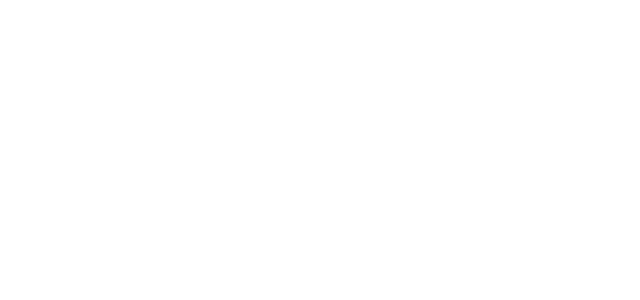
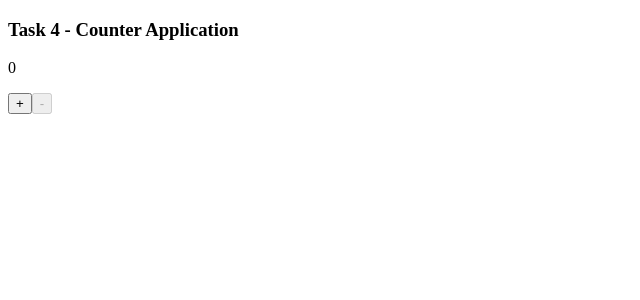
Before and after one commit to Jaimin155/SSPL, a React (Vite) app in the folder React-Tasks/: page /task4 in a window 1280 px wide. Before the commit this address had no page. Shown: the top 300 px of the page, without its empty margins (0-640 px from the left). Built offline with nearby package versions, Linux system fonts and the light colour scheme.

Commit message:
Task 4 - Counter Application

```diff
--- a/React-Tasks/src/App.jsx
+++ b/React-Tasks/src/App.jsx
@@ -1,6 +1,7 @@
 import { BrowserRouter, Routes, Route } from "react-router-dom";
 import Home from "./Home";
 import CountCharacters from "./Task3/CountCharacters";
+import CounterApplicaion from "./Task4/CounterApp";
 
 function App() {
     return (
@@ -8,6 +9,7 @@ function App() {
             <Routes>
                 <Route path="/" element={<Home />} />
                 <Route path="/task3" element={<CountCharacters />} />
+                <Route path="/task4" element={<CounterApplicaion />} />
             </Routes>
         </BrowserRouter>
     );
--- /dev/null
+++ b/React-Tasks/src/Task4/CounterApp.jsx
@@ -0,0 +1,31 @@
+import React from 'react';
+class CounterApplicaion extends React.Component {
+    constructor(props) {
+        super(props);
+    }
+    state = {
+        val: 0,
+    }
+    Increment() {
+        if (this.state.val < 10) {
+            this.setState({
+                val: this.state.val + 1,
+            })
+        }
+        else {
+            return;
+        }
+    }
+    render() {
+        return (
+            <>
+                <h3>Task 4 - Counter Application</h3>
+                <p>{this.state.val}</p>
+                <input type="button" value="+" onClick={this.Increment.bind(this)} disabled={this.state.val === 10} />
+                <input type="button" value="-" onClick={() => { this.setState({ val: this.state.val - 1 }) }} disabled={this.state.val === 0} />
+            </>
+        );
+    }
+}
+
+export default CounterApplicaion;
```
